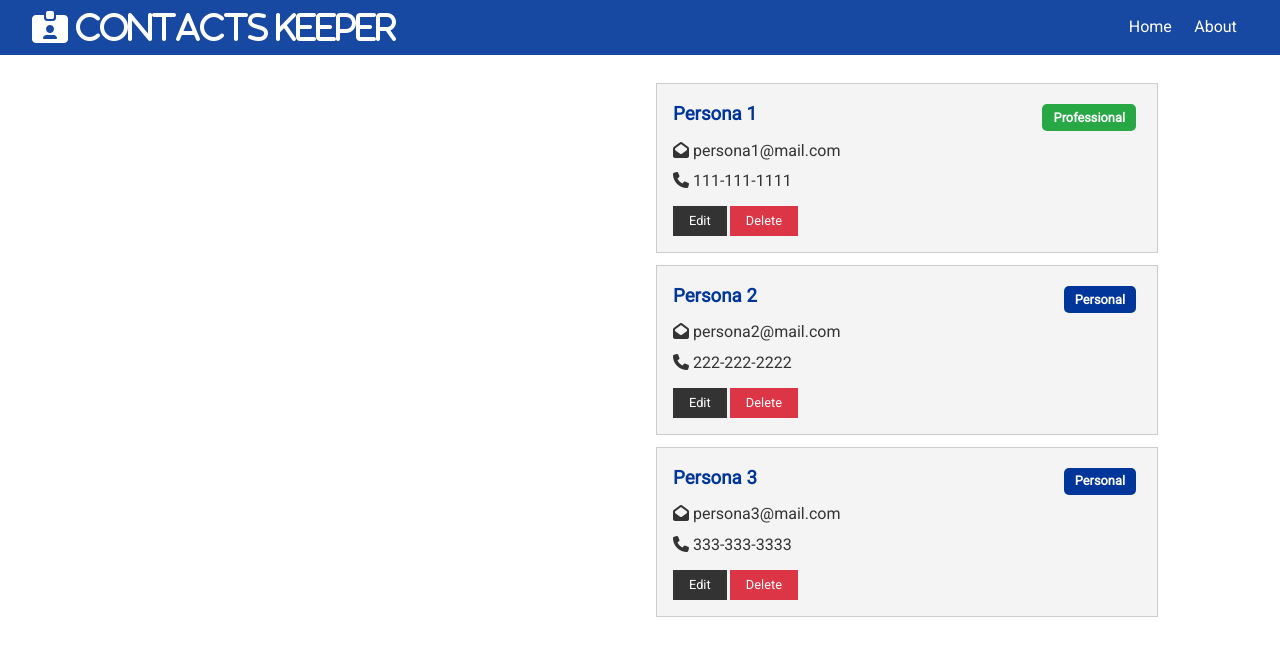
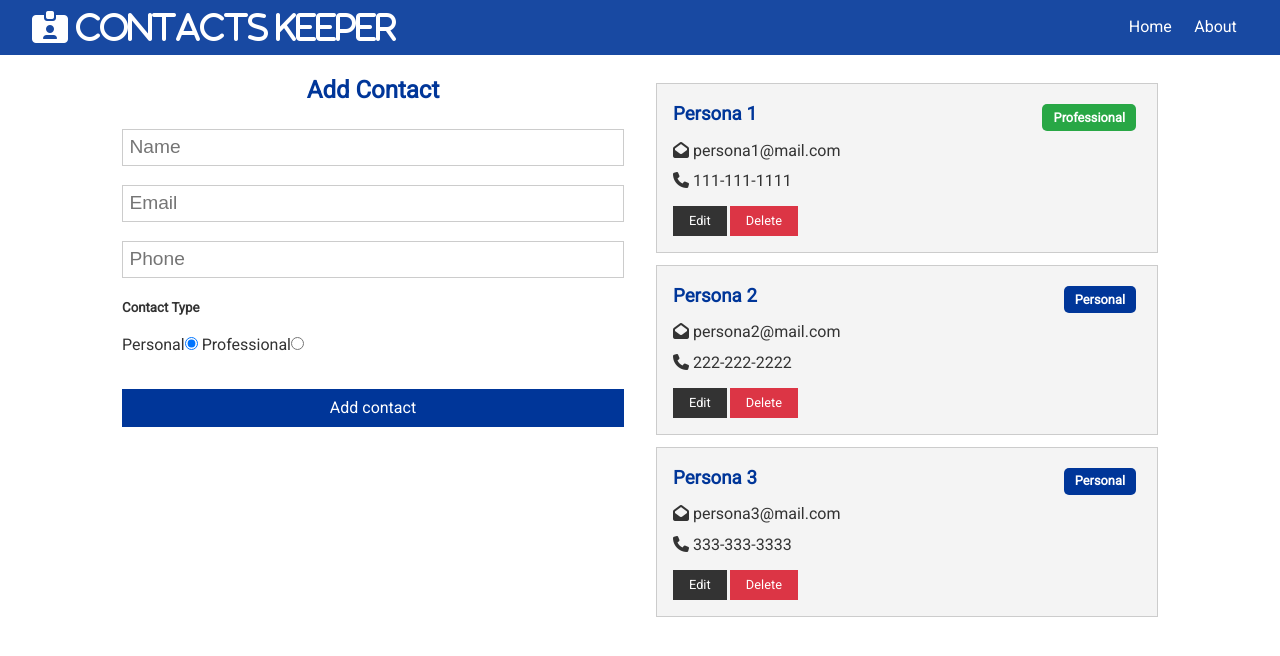
Before and after one commit to J3duardo/contacts-keeper, a React (Create React App) app in the folder client/: page / in a window 1280 px wide. Shown: the top 656 px of the page. Built offline with nearby package versions, Linux system fonts and the light colour scheme.

Commit message:
Client side: Formulario para creación de contactos

```diff
--- /dev/null
+++ b/client/src/components/Contacts/ContactForm.jsx
@@ -0,0 +1,85 @@
+import React, {useState, useContext} from "react";
+import ContactContext from "../../context/contact/contactContext";
+
+const ContactForm = () => {
+  const contactContext = useContext(ContactContext)
+
+  const [contact, setContact] = useState({
+    name: "",
+    email: "",
+    phone: "",
+    type: "personal"
+  });
+
+  const onChangeHandler = (e) => {
+    setContact({
+      ...contact,
+      [e.target.name]: e.target.value
+    })
+  }
+
+  const onSubmitHandler = (e) => {
+    e.preventDefault();
+    contactContext.addContact(contact);
+    setContact({
+      name: "",
+      email: "",
+      phone: "",
+      type: "personal"
+    })
+  }
+
+  const {name, email, phone, type} = contact;
+
+  return (
+    <form onSubmit={onSubmitHandler}>
+      <h2 className="text-primary">Add Contact</h2>
+      <input
+        type="text"
+        placeholder="Name"
+        name="name"
+        value={name}
+        onChange={onChangeHandler}
+      />
+      <input
+        type="email"
+        placeholder="Email"
+        name="email"
+        value={email}
+        onChange={onChangeHandler}
+      />
+      <input
+        type="text"
+        placeholder="Phone"
+        name="phone"
+        value={phone}
+        onChange={onChangeHandler}
+      />
+      <h5>Contact Type</h5>
+      <label htmlFor="personal">Personal</label>
+      <input
+        type="radio"
+        id="personal"
+        name="type"
+        value="personal"
+        onChange={onChangeHandler}
+        checked={type === "personal"}
+      />
+      {" "}
+      <label htmlFor="professional">Professional</label>
+      <input
+        type="radio"
+        id="professional"
+        name="type"
+        value="professional"
+        onChange={onChangeHandler}
+        checked={type === "professional"}
+      />
+      <div>
+        <input type="submit" value="Add contact" className="btn btn-primary btn-block" />
+      </div>
+    </form>
+  );
+}
+
+export default ContactForm;
--- a/client/src/components/Pages/Home.jsx
+++ b/client/src/components/Pages/Home.jsx
@@ -1,11 +1,12 @@
 import React from "react";
 import Contacts from "../Contacts/Contacts";
+import ContactForm from "../Contacts/ContactForm";
 
 const Home = () => {
   return (
     <div className="grid-2">
       <div>
-        {/* Formulario de contactos */}
+        <ContactForm />
       </div>
       <div>
         <Contacts />
```
